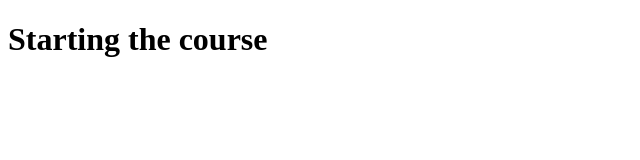
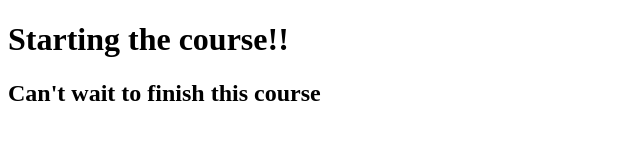
Before and after one commit to 0000Blaze/Coursera-Html-course, a plain HTML site: page site/index.html in a window 1280 px wide. Shown: the whole page, without its empty margins (0-640 px from the left). Drawn offline with Linux system fonts and the light colour scheme.

Commit message:
Small change

```diff
--- a/site/index.html
+++ b/site/index.html
@@ -4,6 +4,7 @@
 	<title>Hello Coursera</title>
 </head>
 <body>
-	<h1>Starting the course</h1>
+	<h1>Starting the course!!</h1>
+	<h2>Can't wait to finish this course</h2>
 </body>
 </html>
```
